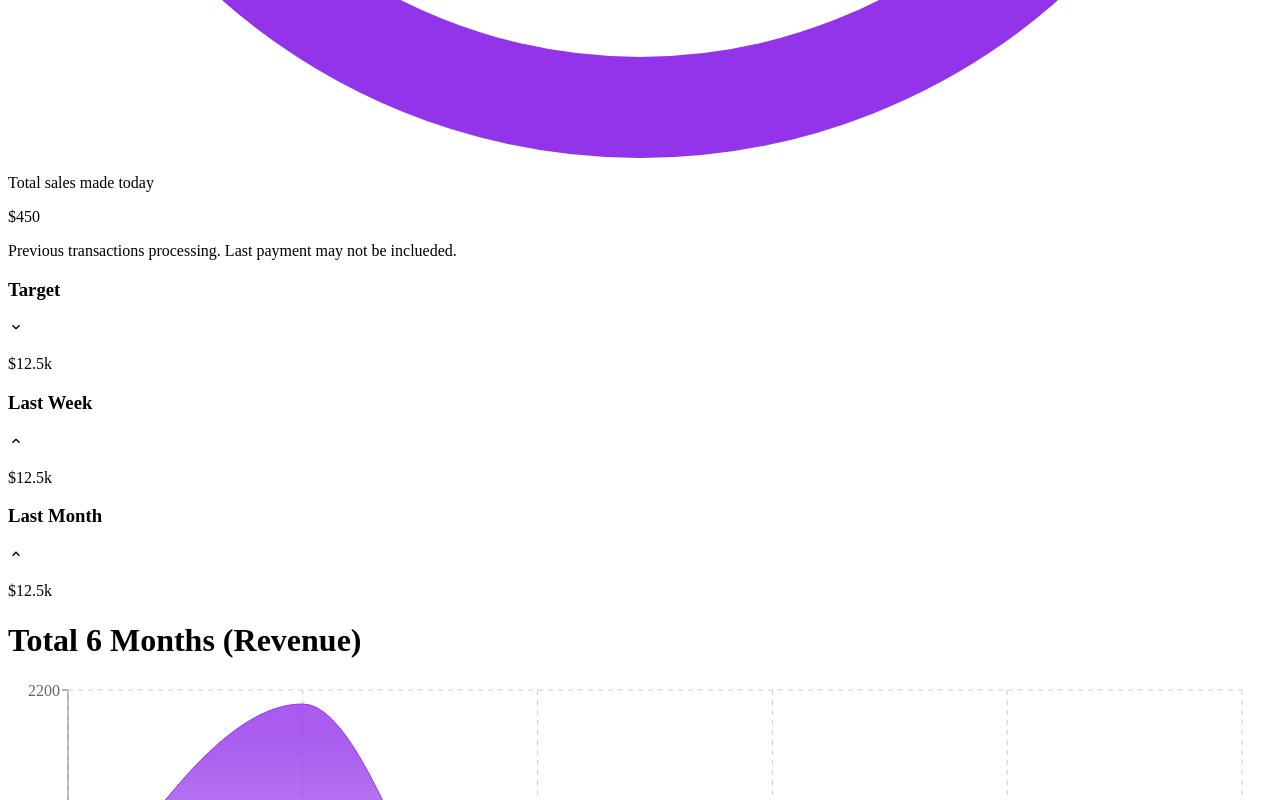
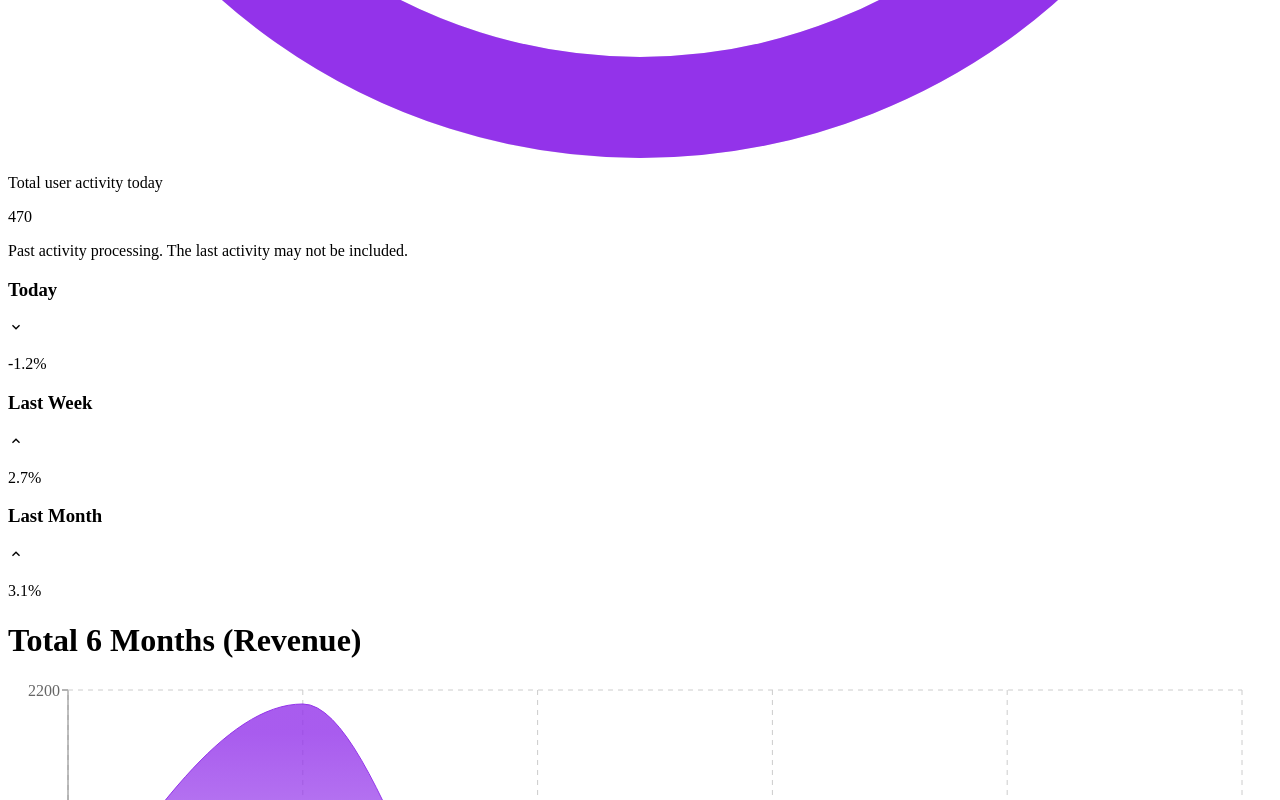
Before and after one commit to fajarfadillahh/siakad-agrikultur-dashboard, a React (Vite) app: page / in a window 1280 px wide. Shown: the part 1989-2789 px from the top of the page. Built offline with nearby package versions, Linux system fonts and the light colour scheme.

Commit message:
modified: Featured components

```diff
--- a/src/components/featured/Featured.jsx
+++ b/src/components/featured/Featured.jsx
@@ -13,7 +13,7 @@ const Featured = () => {
   return (
     <div className="flex-[2] rounded-md p-[10px] shadow-3xl">
       <div className="flex items-center justify-between text-gray-500">
-        <h1 className="font-medium">Total Revenue</h1>
+        <h1 className="font-medium">Total Activity</h1>
         <MdOutlineMoreVert className="text-[20px]" />
       </div>
 
@@ -30,36 +30,36 @@ const Featured = () => {
             })}
           />
         </div>
-        <p className="font-medium text-gray-500">Total sales made today</p>
-        <p className="text-[30px] font-semibold text-gray-900">$450</p>
+        <p className="font-medium text-gray-500">Total user activity today</p>
+        <p className="text-[30px] font-semibold text-gray-900">470</p>
         <p className="text-center text-[12px] text-gray-500  ">
-          Previous transactions processing. Last payment may not be inclueded.
+          Past activity processing. The last activity may not be included.
         </p>
 
         <div className="flex w-full items-center justify-between">
-          <div className="text-center">
-            <h3 className="text-[14px] font-medium text-gray-500">Target</h3>
+          <div className="inline-flex flex-col items-center">
+            <h3 className="text-[14px] font-medium text-gray-500">Today</h3>
             <div className="mt-2 flex items-center text-red-500">
               <MdOutlineKeyboardArrowDown className="text-[20px]" />
-              <p className="text-[14px]">$12.5k</p>
+              <p className="text-[14px]">-1.2%</p>
             </div>
           </div>
 
-          <div className="text-center">
+          <div className="inline-flex flex-col items-center">
             <h3 className="text-[14px] font-medium text-gray-500">Last Week</h3>
             <div className="mt-2 flex items-center text-green-500">
               <MdOutlineKeyboardArrowUp className="text-[20px]" />
-              <p className="text-[14px]">$12.5k</p>
+              <p className="text-[14px]">2.7%</p>
             </div>
           </div>
 
-          <div className="text-center">
+          <div className="inline-flex flex-col items-center">
             <h3 className="text-[14px] font-medium text-gray-500">
               Last Month
             </h3>
             <div className="mt-2 flex items-center text-green-500">
               <MdOutlineKeyboardArrowUp className="text-[20px]" />
-              <p className="text-[14px]">$12.5k</p>
+              <p className="text-[14px]">3.1%</p>
             </div>
           </div>
         </div>
```
